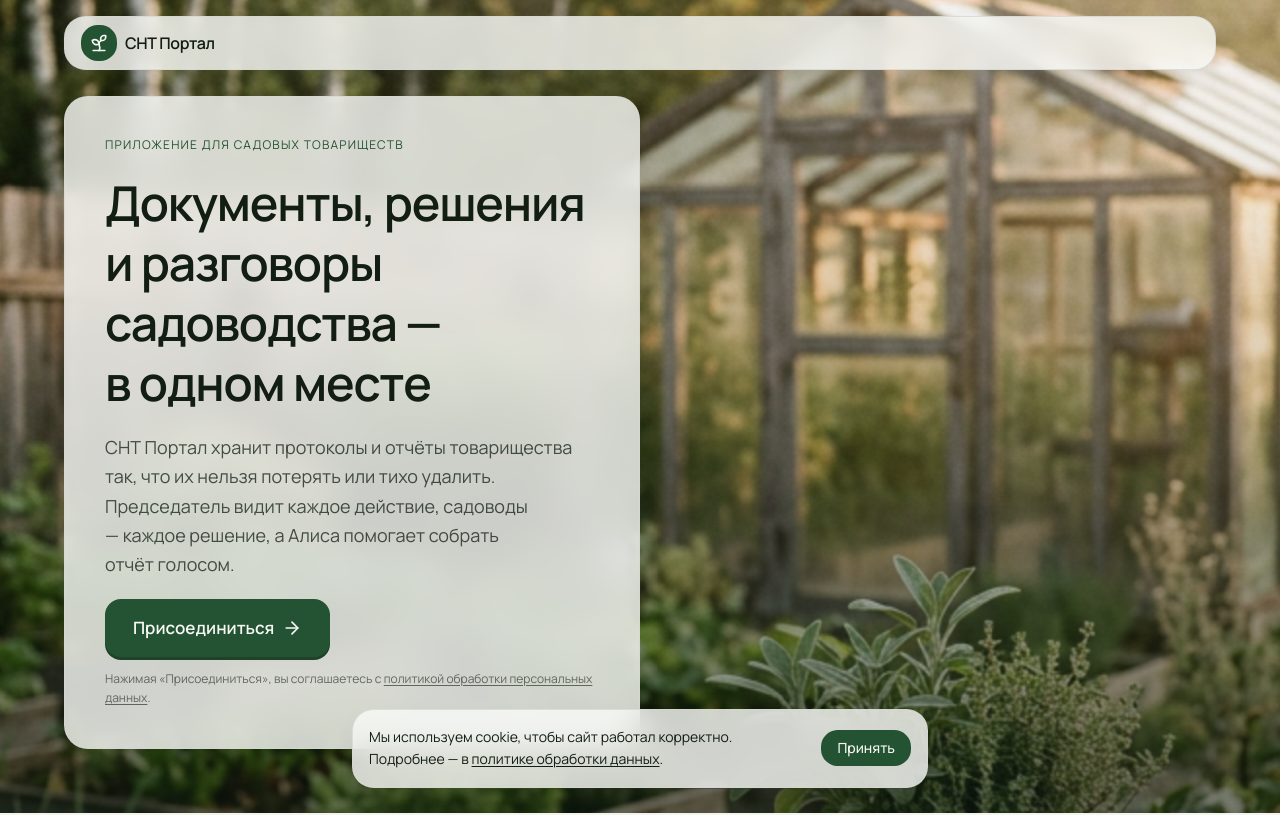
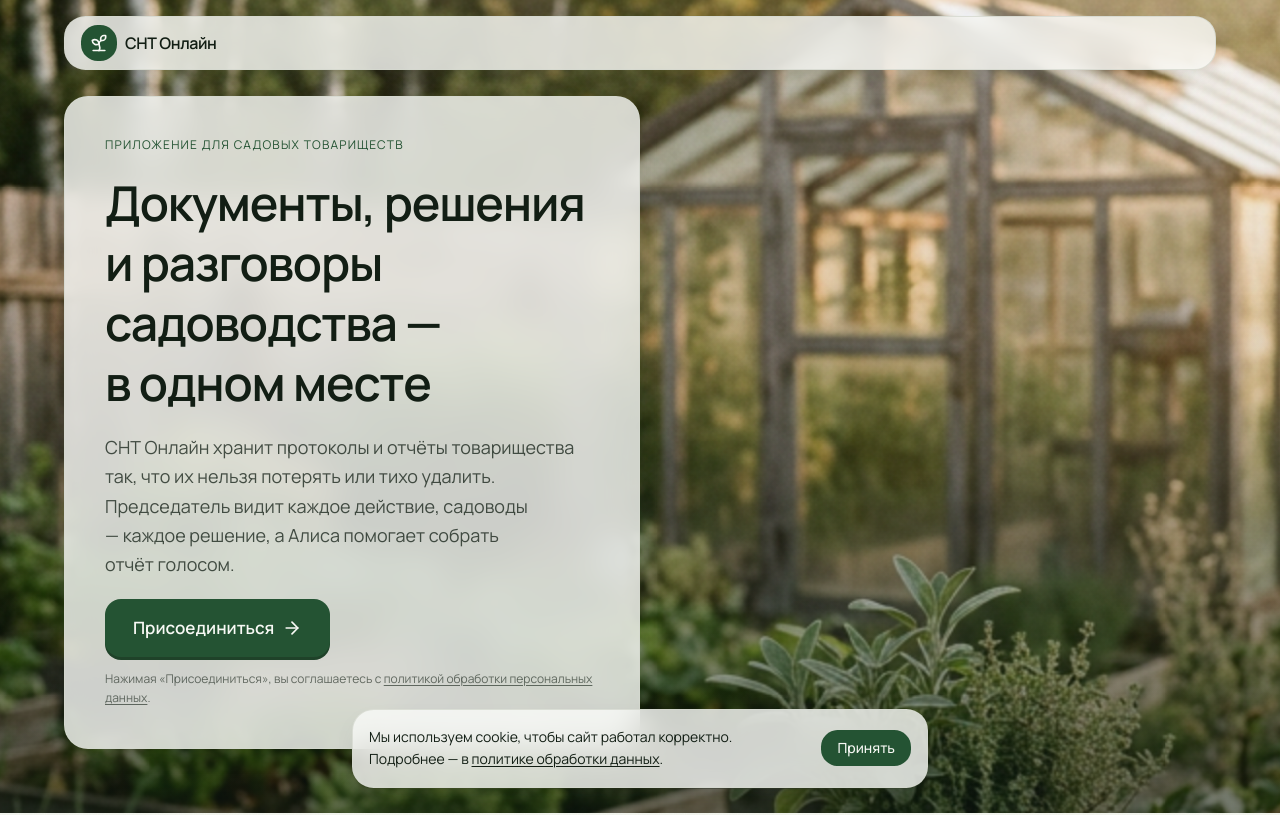
Before and after one commit to Olya1114/visitka-snt, a Next.js app: page / in a window 1280 px wide. Shown: the top 815 px of the page. Built offline with nearby package versions, Linux system fonts and the light colour scheme.

Commit message:
feat: rename "СНТ Портал" to "СНТ Онлайн" across all files

```diff
--- a/app/layout.tsx
+++ b/app/layout.tsx
@@ -10,9 +10,9 @@ const manrope = Manrope({
 })
 
 export const metadata: Metadata = {
-  title: 'СНТ Портал — документы, решения и общение садоводства',
+  title: 'СНТ Онлайн — документы, решения и общение садоводства',
   description:
-    'Визитка приложения СНТ Портал: документы товарищества, архив без удаления, уведомления председателю, ассистент Алиса и поиск СНТ по названию, адресу, ИНН и ОГРН в открытых реестрах.',
+    'Визитка приложения СНТ Онлайн: документы товарищества, архив без удаления, уведомления председателю, ассистент Алиса и поиск СНТ по названию, адресу, ИНН и ОГРН в открытых реестрах.',
   generator: 'v0.app',
   icons: {
     icon: [
--- a/app/privacy/page.tsx
+++ b/app/privacy/page.tsx
@@ -1,14 +1,14 @@
 import type { Metadata } from "next"
 
 export const metadata: Metadata = {
-  title: "Политика обработки персональных данных — СНТ Портал",
-  description: "Как СНТ Портал собирает, хранит и защищает персональные данные в соответствии с 152-ФЗ.",
+  title: "Политика обработки персональных данных — СНТ Онлайн",
+  description: "Как СНТ Онлайн собирает, хранит и защищает персональные данные в соответствии с 152-ФЗ.",
 }
 
 const SECTIONS = [
   {
     title: "1. Общие положения",
-    text: "Политика составлена в соответствии с Федеральным законом от 27.07.2006 № 152-ФЗ «О персональных данных» и определяет порядок обработки персональных данных пользователей сайта и приложения СНТ Портал.",
+    text: "Политика составлена в соответствии с Федеральным законом от 27.07.2006 № 152-ФЗ «О персональных данных» и определяет порядок обработки персональных данных пользователей сайта и приложения СНТ Онлайн.",
   },
   {
     title: "2. Какие данные мы обрабатываем",
--- a/components/hero.tsx
+++ b/components/hero.tsx
@@ -16,7 +16,7 @@ export function Hero() {
             Документы, решения и разговоры садоводства — в одном месте
           </h1>
           <p className="text-pretty leading-relaxed text-foreground/75 md:text-lg">
-            СНТ Портал хранит протоколы и отчёты товарищества так, что их нельзя потерять или тихо удалить. Председатель
+            СНТ Онлайн хранит протоколы и отчёты товарищества так, что их нельзя потерять или тихо удалить. Председатель
             видит каждое действие, садоводы — каждое решение, а Алиса помогает собрать отчёт голосом.
           </p>
           <div className="flex flex-col gap-3">
--- a/components/site-footer.tsx
+++ b/components/site-footer.tsx
@@ -55,7 +55,7 @@ export function SiteFooter() {
           <div className="flex flex-col gap-3">
             <span className="flex items-center gap-2 text-base font-semibold">
               <Sprout className="size-5" aria-hidden="true" />
-              СНТ Портал
+              СНТ Онлайн
             </span>
             {legalRows.length > 0 && (
               <dl className="flex flex-col gap-1 opacity-70">
@@ -67,7 +67,7 @@ export function SiteFooter() {
                 ))}
               </dl>
             )}
-            <p className="opacity-60">{"© СНТ Портал. Данные о товариществах — из открытых государственных источников."}</p>
+            <p className="opacity-60">{"© СНТ Онлайн. Данные о товариществах — из открытых государственных источников."}</p>
           </div>
           <a href="/privacy" className="underline underline-offset-4 opacity-80 hover:opacity-100">
             Политика обработки персональных данных
--- a/components/site-header.tsx
+++ b/components/site-header.tsx
@@ -4,11 +4,11 @@ export function SiteHeader() {
   return (
     <header className="fixed inset-x-0 top-0 z-40 px-3 pt-3 md:px-6 md:pt-4">
       <div className="glass mx-auto flex max-w-6xl items-center rounded-2xl px-3 py-2 md:px-4">
-        <a href="#" className="flex items-center gap-2 rounded-lg" aria-label="СНТ Портал — на главную">
+        <a href="#" className="flex items-center gap-2 rounded-lg" aria-label="СНТ Онлайн — на главную">
           <span className="flex size-9 items-center justify-center rounded-xl bg-primary text-primary-foreground">
             <Sprout className="size-5" aria-hidden="true" />
           </span>
-          <span className="text-base font-semibold tracking-tight">СНТ Портал</span>
+          <span className="text-base font-semibold tracking-tight">СНТ Онлайн</span>
         </a>
       </div>
     </header>
```
